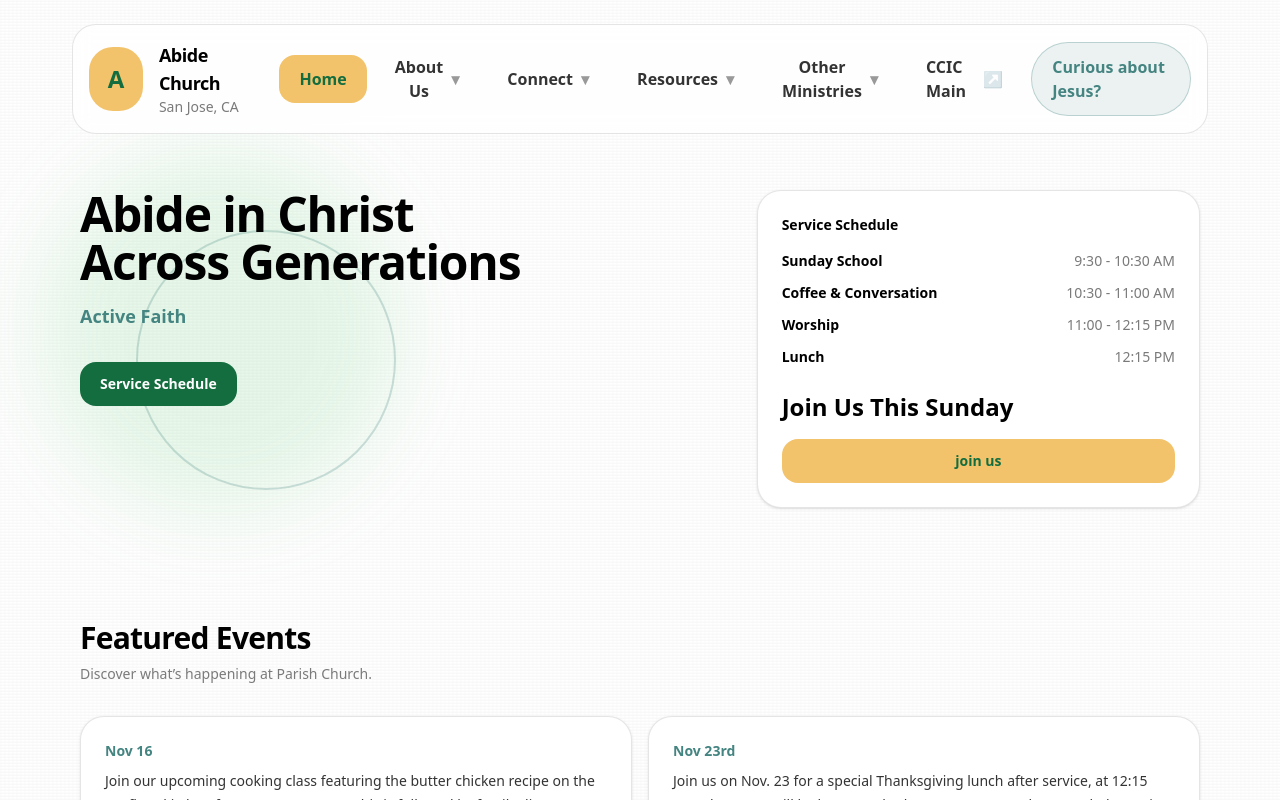
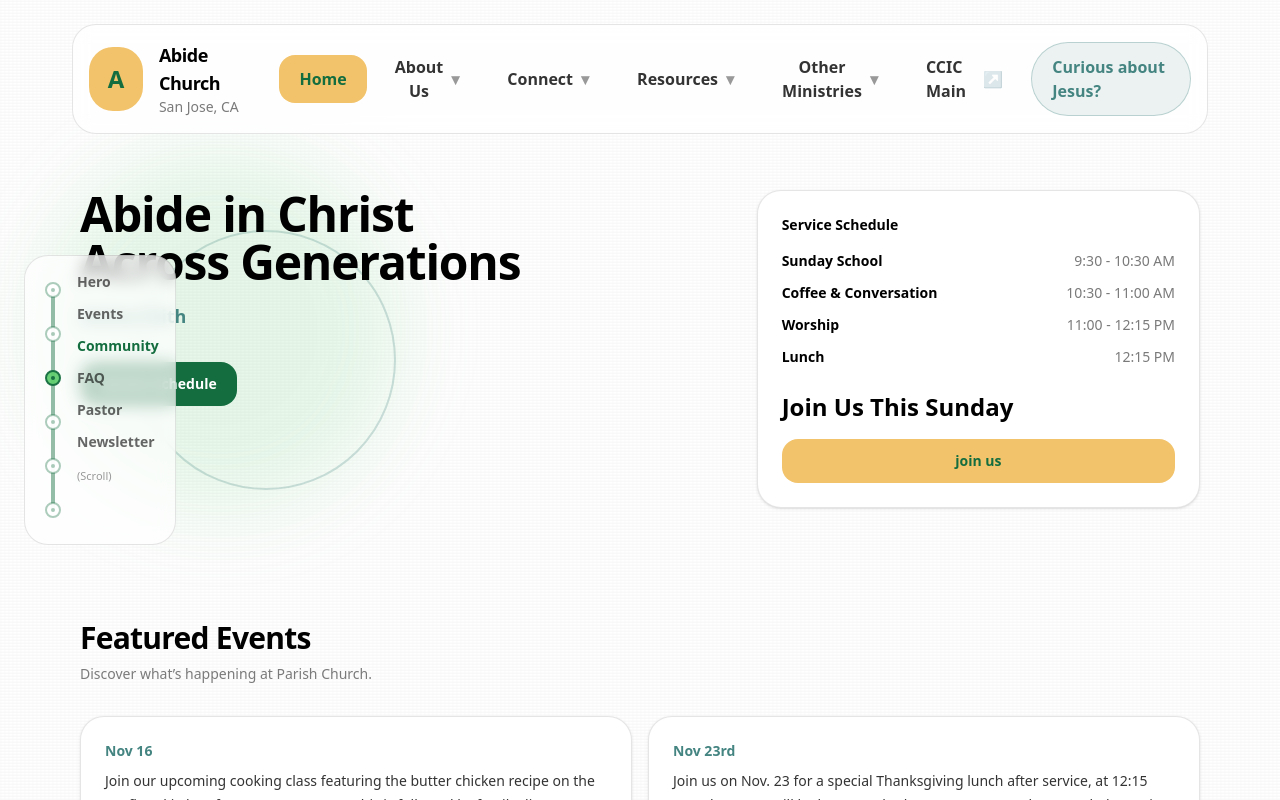
Before and after one commit to lugeorge8/abide, a Next.js app: page / in a window 1280 px wide. Shown: the top 800 px of the page. Built offline with nearby package versions, Linux system fonts and the light colour scheme.

Commit message:
Add rope-style scroll anchors on home

```diff
--- a/src/app/page.tsx
+++ b/src/app/page.tsx
@@ -1,6 +1,7 @@
 import Image from "next/image";
 
 import { Reveal } from "@/components/reveal";
+import { ScrollRopeNav } from "@/components/scroll-rope-nav";
 import { SiteHeader, SiteFooter } from "@/components/site-shell";
 
 const featuredEvents = [
@@ -59,8 +60,10 @@ export default function Home() {
         <SiteHeader active="home" />
       </div>
 
+      <ScrollRopeNav />
+
       {/* Hero */}
-      <section className="mx-auto w-full max-w-6xl px-4 py-14">
+      <section id="hero" className="mx-auto w-full max-w-6xl px-4 py-14">
         <Reveal>
         <div className="grid grid-cols-1 gap-10 lg:grid-cols-12">
           <div className="relative lg:col-span-7">
@@ -129,7 +132,7 @@ export default function Home() {
       </section>
 
       {/* Featured Events */}
-      <section className="mx-auto w-full max-w-6xl px-4 py-14">
+      <section id="featured-events" className="mx-auto w-full max-w-6xl px-4 py-14">
         <Reveal>
         <div className="flex items-end justify-between gap-4">
           <div>
@@ -155,7 +158,7 @@ export default function Home() {
       </section>
 
       {/* Community */}
-      <section className="mx-auto w-full max-w-6xl px-4 py-14">
+      <section id="community" className="mx-auto w-full max-w-6xl px-4 py-14">
         <Reveal>
         <h2 className="text-3xl font-semibold tracking-tight">Community</h2>
         <p className="mt-2 text-sm text-abide-muted">
@@ -232,7 +235,7 @@ export default function Home() {
       </section>
 
       {/* FAQ */}
-      <section className="mx-auto w-full max-w-6xl px-4 py-14">
+      <section id="faq" className="mx-auto w-full max-w-6xl px-4 py-14">
         <Reveal>
         <h2 className="text-3xl font-semibold tracking-tight">Frequently Asked Questions</h2>
         <p className="mt-2 text-sm text-abide-muted">
@@ -258,7 +261,7 @@ export default function Home() {
       </section>
 
       {/* Lead Pastor */}
-      <section className="mx-auto w-full max-w-6xl px-4 py-14">
+      <section id="pastor" className="mx-auto w-full max-w-6xl px-4 py-14">
         <Reveal>
         <h2 className="text-3xl font-semibold tracking-tight">A WORD FROM OUR LEAD PASTOR</h2>
 
@@ -277,7 +280,7 @@ export default function Home() {
       </section>
 
       {/* Weekly Newsletter */}
-      <section className="mx-auto w-full max-w-6xl px-4 py-14">
+      <section id="newsletter" className="mx-auto w-full max-w-6xl px-4 py-14">
         <Reveal>
         <h2 className="text-3xl font-semibold tracking-tight">Weekly Newsletter</h2>
         <p className="mt-2 text-sm text-abide-muted">
--- /dev/null
+++ b/src/components/scroll-rope-nav.tsx
@@ -0,0 +1,145 @@
+"use client";
+
+import { useEffect, useMemo, useState } from "react";
+
+type RopeItem = {
+  id: string;
+  label: string;
+};
+
+const ITEMS: RopeItem[] = [
+  { id: "hero", label: "Hero" },
+  { id: "featured-events", label: "Events" },
+  { id: "community", label: "Community" },
+  { id: "faq", label: "FAQ" },
+  { id: "pastor", label: "Pastor" },
+  { id: "newsletter", label: "Newsletter" },
+];
+
+export function ScrollRopeNav() {
+  const [active, setActive] = useState(0);
+  const [tops, setTops] = useState<number[]>([]);
+
+  useEffect(() => {
+    const compute = () => {
+      const next = ITEMS.map((it) => {
+        const el = document.getElementById(it.id);
+        if (!el) return Number.POSITIVE_INFINITY;
+        const r = el.getBoundingClientRect();
+        return r.top + window.scrollY;
+      });
+      setTops(next);
+    };
+
+    compute();
+    window.addEventListener("resize", compute);
+    // Recompute shortly after load to catch images/layout.
+    const id = window.setTimeout(compute, 300);
+
+    return () => {
+      window.removeEventListener("resize", compute);
+      window.clearTimeout(id);
+    };
+  }, []);
+
+  useEffect(() => {
+    const onScroll = () => {
+      const mid = window.scrollY + window.innerHeight * 0.45;
+      let idx = 0;
+      for (let i = 0; i < tops.length; i++) {
+        if (mid >= tops[i]) idx = i;
+      }
+      setActive(idx);
+    };
+
+    onScroll();
+    window.addEventListener("scroll", onScroll, { passive: true });
+    return () => window.removeEventListener("scroll", onScroll);
+  }, [tops.length, tops]);
+
+  const points = useMemo(() => {
+    const startY = 18;
+    const gap = 44;
+    return ITEMS.map((_, i) => startY + i * gap);
+  }, []);
+
+  const height = points[points.length - 1] + 18;
+
+  return (
+    <div className="pointer-events-none fixed left-6 top-1/2 z-40 hidden -translate-y-1/2 lg:block">
+      <div className="pointer-events-auto rounded-3xl border border-black/10 bg-white/70 p-4 backdrop-blur">
+        <div className="flex items-start gap-3">
+          <svg
+            width={24}
+            height={height}
+            viewBox={`0 0 24 ${height}`}
+            fill="none"
+            className="shrink-0"
+            aria-hidden="true"
+          >
+            {/* rope */}
+            <path
+              d={`M12 ${points[0]} C 12 ${points[0] + 10}, 12 ${points[points.length - 1] - 10}, 12 ${points[points.length - 1]}`}
+              stroke="rgba(20,109,63,0.45)"
+              strokeWidth={4}
+              strokeLinecap="round"
+            />
+            {/* knots */}
+            {points.map((y, i) => {
+              const isActive = i === active;
+              return (
+                <g key={y}>
+                  <circle
+                    cx={12}
+                    cy={y}
+                    r={7}
+                    fill={isActive ? "rgba(97,206,112,0.95)" : "rgba(255,255,255,0.95)"}
+                    stroke={
+                      isActive
+                        ? "rgba(20,109,63,0.95)"
+                        : "rgba(20,109,63,0.35)"
+                    }
+                    strokeWidth={2}
+                  />
+                  <circle
+                    cx={12}
+                    cy={y}
+                    r={2}
+                    fill={isActive ? "rgba(20,109,63,0.95)" : "rgba(20,109,63,0.35)"}
+                  />
+                </g>
+              );
+            })}
+          </svg>
+
+          <div className="flex flex-col gap-3">
+            {ITEMS.map((it, i) => {
+              const isActive = i === active;
+              return (
+                <button
+                  key={it.id}
+                  type="button"
+                  className={
+                    "text-left text-sm font-semibold transition " +
+                    (isActive
+                      ? "text-abide-deep"
+                      : "text-black/60 hover:text-black/80")
+                  }
+                  onClick={() =>
+                    document.getElementById(it.id)?.scrollIntoView({
+                      behavior: "smooth",
+                      block: "start",
+                    })
+                  }
+                >
+                  {it.label}
+                </button>
+              );
+            })}
+            <div className="pt-1 text-[11px] text-black/40">(Scroll)</div>
+          </div>
+        </div>
+      </div>
+    </div>
+  );
+}
```
